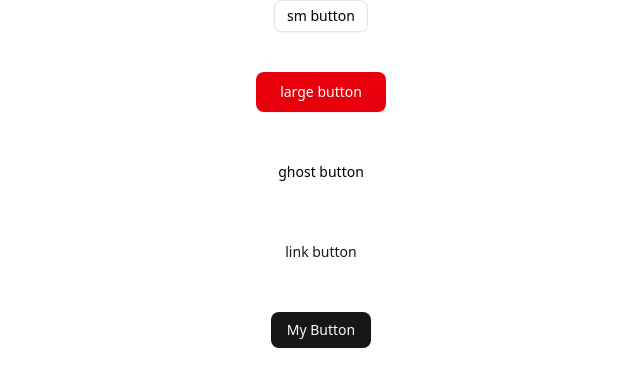
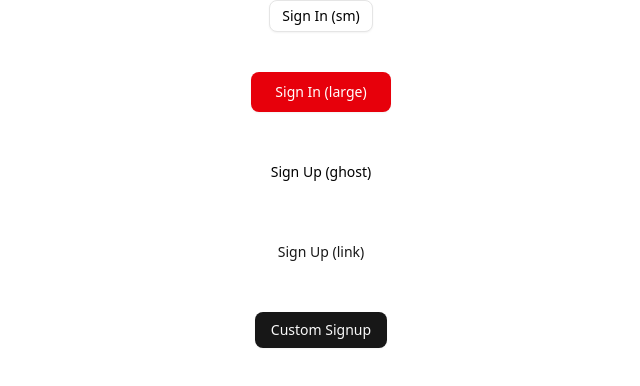
Before and after one commit to FrankWember/bookworm, a Next.js app: page /dashboard in a window 1280 px wide. Shown: the top 386 px of the page, without its empty margins (319-959 px from the left). Built offline with nearby package versions, Linux system fonts and the light colour scheme.

Commit message:
maed the landing page for easy testing

```diff
--- a/app/dashboard/page.tsx
+++ b/app/dashboard/page.tsx
@@ -1,20 +1,44 @@
+"use client";
+
+import { useRouter } from "next/navigation";
 import { Button } from "@/components/ui/button";
+
 export default function Home() {
+  const router = useRouter();
+
   return (
     <div className="flex justify-center items-center flex-col gap-10">
-      <Button variant="outline" size="sm">
-        sm button
+      <Button
+        variant="outline"
+        size="sm"
+        onClick={() => router.push("/auth/signin")}
+      >
+        Sign In (sm)
       </Button>
-      <Button variant="destructive" size="lg">
-        large button
+      <Button
+        variant="destructive"
+        size="lg"
+        onClick={() => router.push("/auth/signin")}
+      >
+        Sign In (large)
       </Button>
-      <Button variant="ghost" size="lg">
-        ghost button
+      <Button
+        variant="ghost"
+        size="lg"
+        onClick={() => router.push("/auth/signup")}
+      >
+        Sign Up (ghost)
       </Button>
-      <Button variant="link" size="lg">
-        link button
+      <Button
+        variant="link"
+        size="lg"
+        onClick={() => router.push("/auth/signup")}
+      >
+        Sign Up (link)
       </Button>
-      <Button variant="myButton">My Button</Button>
+      <Button variant="myButton" onClick={() => router.push("/auth/signup")}>
+        Custom Signup
+      </Button>
     </div>
   );
 }
--- a/app/page.tsx
+++ b/app/page.tsx
@@ -1,103 +1,5 @@
-import Image from "next/image";
+import { redirect } from "next/navigation";
 
 export default function Home() {
-  return (
-    <div className="grid grid-rows-[20px_1fr_20px] items-center justify-items-center min-h-screen p-8 pb-20 gap-16 sm:p-20 font-[family-name:var(--font-geist-sans)]">
-      <main className="flex flex-col gap-[32px] row-start-2 items-center sm:items-start">
-        <Image
-          className="dark:invert"
-          src="/next.svg"
-          alt="Next.js logo"
-          width={180}
-          height={38}
-          priority
-        />
-        <ol className="list-inside list-decimal text-sm/6 text-center sm:text-left font-[family-name:var(--font-geist-mono)]">
-          <li className="mb-2 tracking-[-.01em]">
-            Get started by editing{" "}
-            <code className="bg-black/[.05] dark:bg-white/[.06] px-1 py-0.5 rounded font-[family-name:var(--font-geist-mono)] font-semibold">
-              app/page.tsx
-            </code>
-            .
-          </li>
-          <li className="tracking-[-.01em]">
-            Save and see your changes instantly.
-          </li>
-        </ol>
-
-        <div className="flex gap-4 items-center flex-col sm:flex-row">
-          <a
-            className="rounded-full border border-solid border-transparent transition-colors flex items-center justify-center bg-foreground text-background gap-2 hover:bg-[#383838] dark:hover:bg-[#ccc] font-medium text-sm sm:text-base h-10 sm:h-12 px-4 sm:px-5 sm:w-auto"
-            href="https://vercel.com/new?utm_source=create-next-app&utm_medium=appdir-template-tw&utm_campaign=create-next-app"
-            target="_blank"
-            rel="noopener noreferrer"
-          >
-            <Image
-              className="dark:invert"
-              src="/vercel.svg"
-              alt="Vercel logomark"
-              width={20}
-              height={20}
-            />
-            Deploy now
-          </a>
-          <a
-            className="rounded-full border border-solid border-black/[.08] dark:border-white/[.145] transition-colors flex items-center justify-center hover:bg-[#f2f2f2] dark:hover:bg-[#1a1a1a] hover:border-transparent font-medium text-sm sm:text-base h-10 sm:h-12 px-4 sm:px-5 w-full sm:w-auto md:w-[158px]"
-            href="https://nextjs.org/docs?utm_source=create-next-app&utm_medium=appdir-template-tw&utm_campaign=create-next-app"
-            target="_blank"
-            rel="noopener noreferrer"
-          >
-            Read our docs
-          </a>
-        </div>
-      </main>
-      <footer className="row-start-3 flex gap-[24px] flex-wrap items-center justify-center">
-        <a
-          className="flex items-center gap-2 hover:underline hover:underline-offset-4"
-          href="https://nextjs.org/learn?utm_source=create-next-app&utm_medium=appdir-template-tw&utm_campaign=create-next-app"
-          target="_blank"
-          rel="noopener noreferrer"
-        >
-          <Image
-            aria-hidden
-            src="/file.svg"
-            alt="File icon"
-            width={16}
-            height={16}
-          />
-          Learn
-        </a>
-        <a
-          className="flex items-center gap-2 hover:underline hover:underline-offset-4"
-          href="https://vercel.com/templates?framework=next.js&utm_source=create-next-app&utm_medium=appdir-template-tw&utm_campaign=create-next-app"
-          target="_blank"
-          rel="noopener noreferrer"
-        >
-          <Image
-            aria-hidden
-            src="/window.svg"
-            alt="Window icon"
-            width={16}
-            height={16}
-          />
-          Examples
-        </a>
-        <a
-          className="flex items-center gap-2 hover:underline hover:underline-offset-4"
-          href="https://nextjs.org?utm_source=create-next-app&utm_medium=appdir-template-tw&utm_campaign=create-next-app"
-          target="_blank"
-          rel="noopener noreferrer"
-        >
-          <Image
-            aria-hidden
-            src="/globe.svg"
-            alt="Globe icon"
-            width={16}
-            height={16}
-          />
-          Go to nextjs.org →
-        </a>
-      </footer>
-    </div>
-  );
+  redirect("/dashboard");
 }
```
